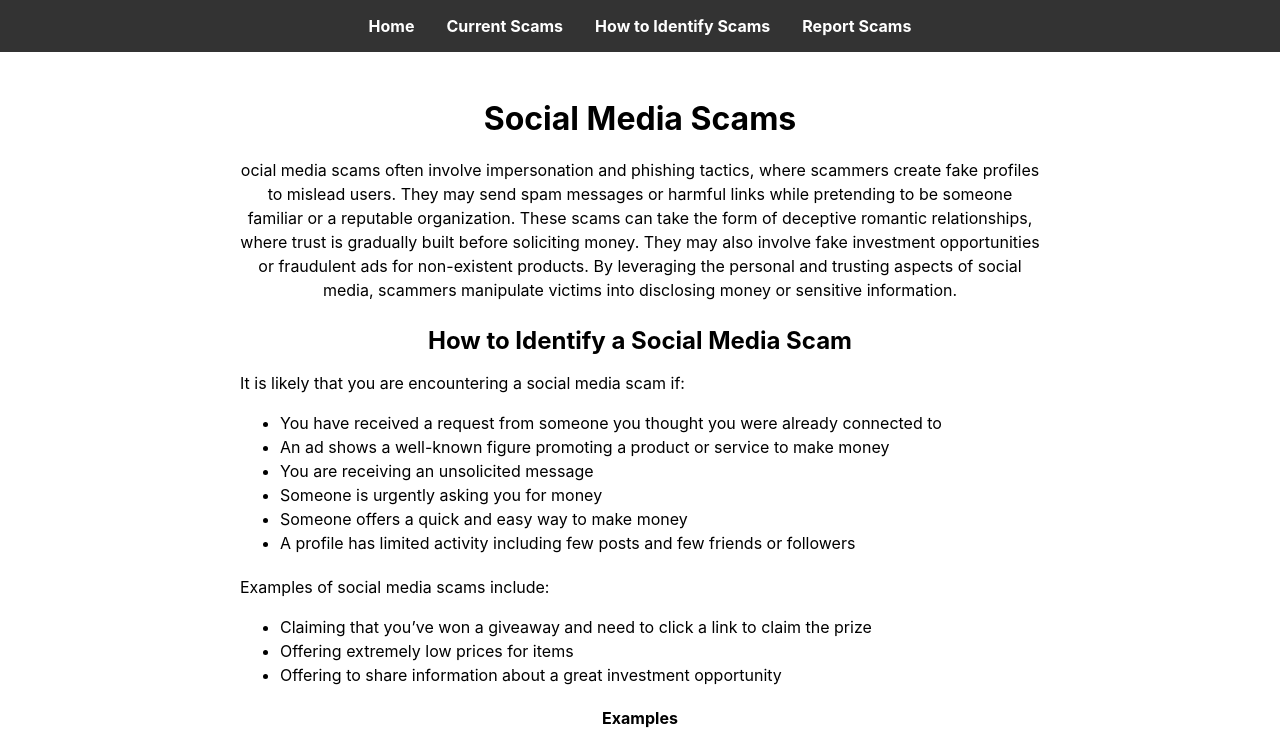
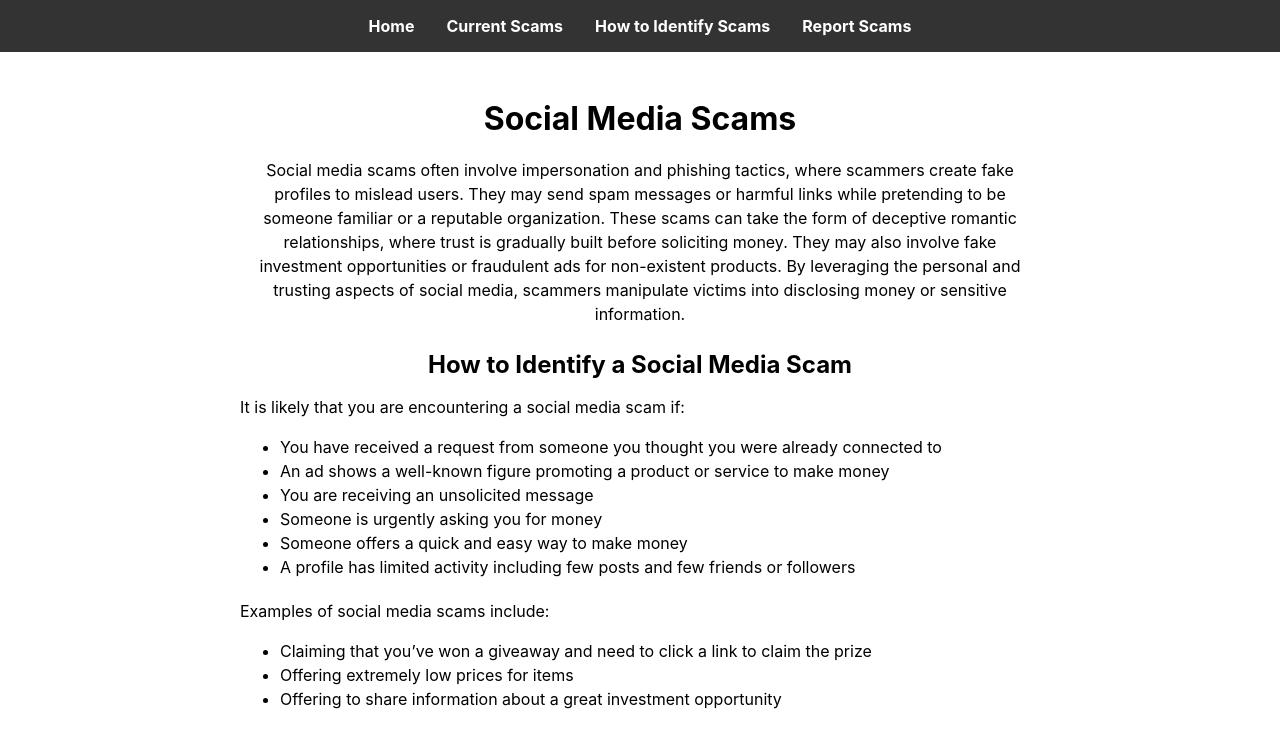
Before and after one commit to YQiZhu/ScamGuard, a React (Create React App) app in the folder scamguard_react/: page /social-media-scams in a window 1280 px wide. Shown: the top 734 px of the page. Built offline with nearby package versions, Linux system fonts and the light colour scheme.

Commit message:
Fixed typo in social media scams

```diff
--- a/scamguard_react/src/IdentifyScams/SocialMediaScams.js
+++ b/scamguard_react/src/IdentifyScams/SocialMediaScams.js
@@ -9,7 +9,7 @@ function SocialMediaScams() {
     return (
         <div className="ScamsPage">
             <h2>Social Media Scams</h2>
-            <p>ocial media scams often involve impersonation and phishing tactics, where scammers create fake profiles to mislead users. They may send spam messages or harmful links while pretending to be someone familiar or a reputable organization. These scams can take the form of deceptive romantic relationships, where trust is gradually built before soliciting money. They may also involve fake investment opportunities or fraudulent ads for non-existent products. By leveraging the personal and trusting aspects of social media, scammers manipulate victims into disclosing money or sensitive information.</p>
+            <p>Social media scams often involve impersonation and phishing tactics, where scammers create fake profiles to mislead users. They may send spam messages or harmful links while pretending to be someone familiar or a reputable organization. These scams can take the form of deceptive romantic relationships, where trust is gradually built before soliciting money. They may also involve fake investment opportunities or fraudulent ads for non-existent products. By leveraging the personal and trusting aspects of social media, scammers manipulate victims into disclosing money or sensitive information.</p>
 
             {/* How to Identify a Scam Section */}
             <section className="scam-identification">
```
